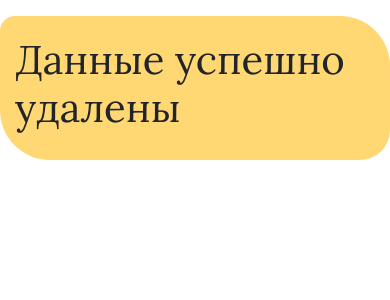
After one commit to Kgbay/homework_53_Kudaibergen_Kyrgyzbay, a Django app: template source/task_app/templates/remove.html in a window 390 px wide. The commit adds this page. Shown: the top 300 px of the page. Run offline with Django 4.2, Linux system fonts and the light colour scheme; the template is opened without the code that fills it, so the values that code supplies are empty; parts of the project's set-up code (start-up, migrations or seed data) failed here and were passed over.

Commit message:
Добавил стили и изменил разметку, сделал более адаптивной

```diff
--- a/source/static/css/main.css
+++ b/source/static/css/main.css
@@ -1,5 +1,16 @@
-body {
-    font-family: Arial sans-serif;
-    background: darkgray;
-    color: black;
+.container {
+    background: #FFD873;
+    border-radius: 15px 50px 30px;
+    padding: 20px;
+    font-family: 'Lora', serif;
 }
+.task-2 {
+    padding-top: 20px;
+    margin: 10px;
+    background: #8070D8;
+    border-radius: 15px;
+}
+.task-text {
+    padding-left: 5px;
+    color: white;
+}
--- /dev/null
+++ b/source/task_app/templates/base.html
@@ -0,0 +1,32 @@
+{% load static %}
+<!DOCTYPE html>
+<html lang="en">
+<head>
+    <meta charset="UTF-8">
+    <title>Task app</title>
+    <link rel="stylesheet" href="{% static 'css/main.css' %}">
+    <link rel="stylesheet" href="https://cdn.jsdelivr.net/npm/bootstrap@4.4.1/dist/css/bootstrap.min.css" integrity="sha384-Vkoo8x4CGsO3+Hhxv8T/Q5PaXtkKtu6ug5TOeNV6gBiFeWPGFN9MuhOf23Q9Ifjh" crossorigin="anonymous">
+    <link rel="preconnect" href="https://fonts.googleapis.com">
+    <link rel="preconnect" href="https://fonts.gstatic.com" crossorigin>
+    <link href="https://fonts.googleapis.com/css2?family=Lora&display=swap" rel="stylesheet">
+</head>
+<body>
+    <header class="bg-primary.bg-gradient">
+        <nav class="navbar navbar-expand-lg bg-body-tertiary">
+          <div class="container-fluid">
+            <div class="collapse navbar-collapse" id="navbarNavAltMarkup">
+              <div class="navbar-nav">
+                <a class="btn btn-primary" href="/">Домашнняя страница</a>
+                <a class="btn btn-primary" href="task/add">Добавить задачу</a>
+              </div>
+            </div>
+          </div>
+        </nav>
+    </header>
+    {% block content %}{% endblock %}
+    <footer></footer>
+<script src="https://code.jquery.com/jquery-3.4.1.slim.min.js" integrity="sha384-J6qa4849blE2+poT4WnyKhv5vZF5SrPo0iEjwBvKU7imGFAV0wwj1yYfoRSJoZ+n" crossorigin="anonymous"></script>
+<script src="https://cdn.jsdelivr.net/npm/popper.js@1.16.0/dist/umd/popper.min.js" integrity="sha384-Q6E9RHvbIyZFJoft+2mJbHaEWldlvI9IOYy5n3zV9zzTtmI3UksdQRVvoxMfooAo" crossorigin="anonymous"></script>
+<script src="https://cdn.jsdelivr.net/npm/bootstrap@4.4.1/dist/js/bootstrap.min.js" integrity="sha384-wfSDF2E50Y2D1uUdj0O3uMBJnjuUD4Ih7YwaYd1iqfktj0Uod8GCExl3Og8ifwB6" crossorigin="anonymous"></script>
+</body>
+</html>
--- /dev/null
+++ b/source/task_app/templates/remove.html
@@ -0,0 +1,6 @@
+{% extends "base.html" %}
+{% block content %}
+    <div class="container">
+        <h1>Данные успешно удалены</h1>
+    </div>
+{% endblock content %}
--- a/source/task_app/urls.py
+++ b/source/task_app/urls.py
@@ -1,10 +1,11 @@
 from django.urls import path
 
 from .views.base import index_view
-from .views.tasks import add_view, detail_view
+from .views.tasks import add_view, detail_view, remove_view
 
 urlpatterns = [
     path("", index_view),
     path("task/add", add_view),
-    path('task/', detail_view)
+    path('task/', detail_view),
+    path("rm/", remove_view)
 ]
--- a/source/task_app/views/base.py
+++ b/source/task_app/views/base.py
@@ -6,6 +6,7 @@ from task_app.models import Task
 
 # Create your views here.
 def index_view(request: WSGIRequest):
+    # status_list = [('new', 'новый'), ('in process', 'в процессе'), ('done', 'сделано')]
     tasks = Task.objects.all()
     context = {
         'tasks': tasks
```
Also changed, not shown: source/task_app/templates/index.html (+18 -22 lines), source/task_app/templates/task.html (+10 -14 lines), source/task_app/templates/task_create.html (+17 -27 lines), source/task_app/views/tasks.py (+9 -1 lines).
